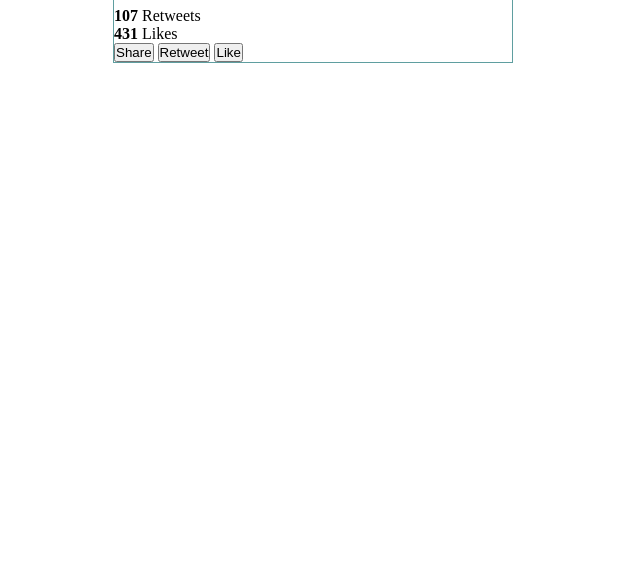
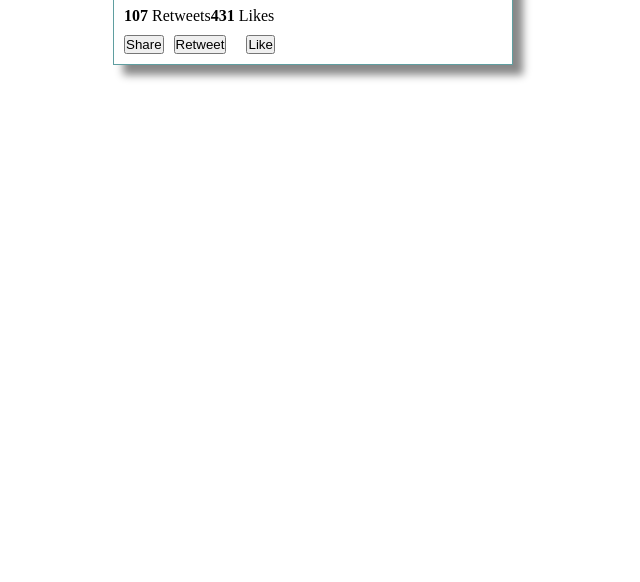
Before and after one commit to kihuni/Flex-box-twitter-profile, a plain HTML site: page index.html in a window 1280 px wide. Shown: the part 218-800 px from the top of the page, without its empty margins (327-967 px from the left). Drawn offline with Linux system fonts and the light colour scheme.

Commit message:
final-product

```diff
--- a/style.css
+++ b/style.css
@@ -9,6 +9,7 @@
   width: 400px;
   margin-top: 100px;
   border: cadetblue 1px solid;
+  box-shadow: 10px 10px 8px #888888;
 }
 
 img {
@@ -28,10 +29,29 @@ img {
   margin-left: 100px;
   margin-top: 10px;
 }
-
 p{
   margin-top: 10px;
   margin-bottom: 10px;
   width: 200px;
   margin-left: 10px;
 }
+.updates{
+  display: flex;
+  margin-left: 10px;
+}
+.buttons{
+  display: flex;
+  margin-left: 10px;
+  margin-top: 10px;
+  margin-bottom: 10px;
+
+}
+button:hover{
+background-color: darkcyan;
+}
+.like-btn{
+  margin-left: 20px;
+}
+.retweet-btn{
+  margin-left: 10px;
+}
```
